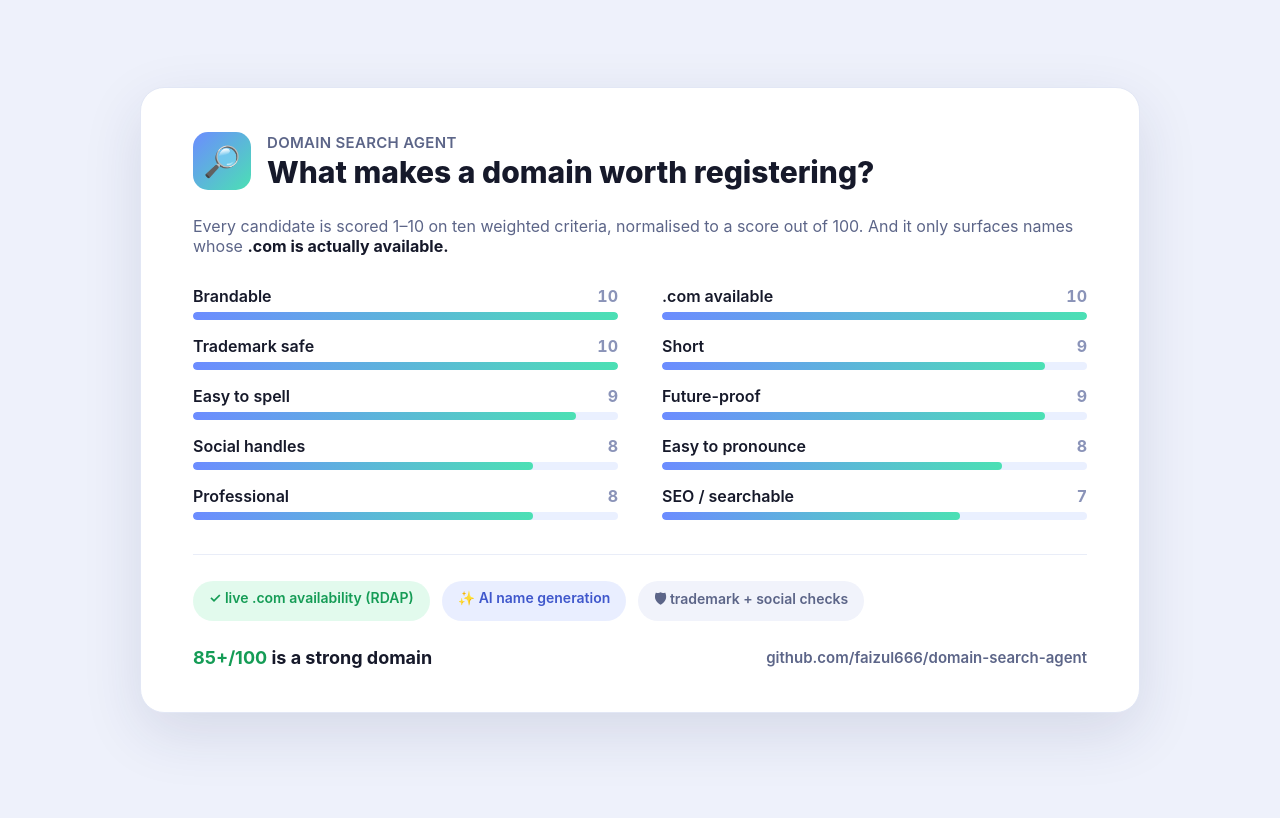
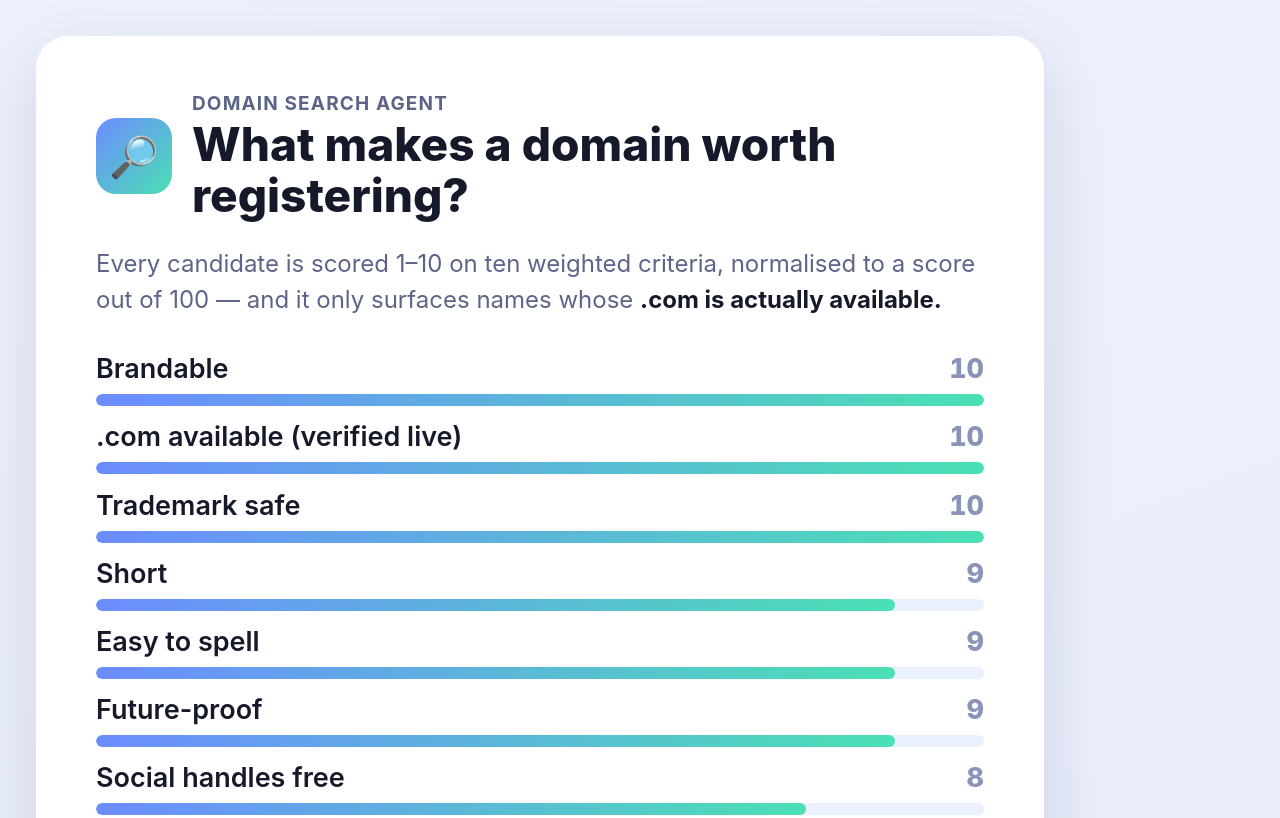
Before and after one commit to faizul666/domain-search-agent, a website: page linkedin-criteria-card.html in a window 1280 px wide. Shown: the top 818 px of the page. Drawn offline with Linux system fonts and the light colour scheme.

Commit message:
Reformat criteria card to portrait 4:5 for social sharing

```diff
--- a/linkedin-criteria-card.html
+++ b/linkedin-criteria-card.html
@@ -5,32 +5,35 @@
 <title>Domain Search Agent — scoring criteria</title>
 <style>
   *{box-sizing:border-box;margin:0;padding:0}
-  body{background:#eef1fb;font-family:-apple-system,BlinkMacSystemFont,"Segoe UI",Roboto,Helvetica,Arial,sans-serif;
-    display:flex;align-items:center;justify-content:center;min-height:100vh;padding:40px;color:#16192a}
-  .card{width:1000px;background:#fff;border:1px solid #e2e7f5;border-radius:24px;
-    box-shadow:0 20px 60px rgba(30,40,90,.12);padding:44px 52px}
-  .top{display:flex;align-items:center;gap:16px;margin-bottom:26px}
-  .logo{width:58px;height:58px;border-radius:15px;background:linear-gradient(135deg,#6c8cff,#4be0b4);
-    display:grid;place-items:center;font-size:30px}
-  .brand{font-size:15px;color:#5c6588;font-weight:600;letter-spacing:.02em;text-transform:uppercase}
-  h1{font-size:30px;font-weight:800;margin-top:2px}
-  .sub{color:#5c6588;font-size:16px;margin:14px 0 30px}
+  html,body{width:1080px;height:1350px}
+  body{background:linear-gradient(160deg,#eef1fb,#e7ecfb);
+    font-family:-apple-system,BlinkMacSystemFont,"Segoe UI",Roboto,Helvetica,Arial,sans-serif;
+    color:#16192a;padding:36px}
+  .card{width:100%;height:100%;background:#fff;border-radius:32px;
+    box-shadow:0 24px 70px rgba(30,40,90,.14);padding:56px 60px;display:flex;flex-direction:column}
+  .top{display:flex;align-items:center;gap:20px;margin-bottom:26px}
+  .logo{width:76px;height:76px;border-radius:20px;background:linear-gradient(135deg,#6c8cff,#4be0b4);
+    display:grid;place-items:center;font-size:40px;flex:0 0 auto}
+  .brand{font-size:19px;color:#5c6588;font-weight:700;letter-spacing:.06em;text-transform:uppercase}
+  h1{font-size:46px;font-weight:800;line-height:1.1;margin-top:4px}
+  .sub{color:#5c6588;font-size:24px;line-height:1.5;margin:0 0 34px}
   .sub b{color:#16192a}
-  .grid{display:grid;grid-template-columns:1fr 1fr;gap:16px 44px}
-  .row .r-top{display:flex;justify-content:space-between;align-items:baseline;font-size:16px;margin-bottom:6px}
-  .r-top .n{font-weight:600}
-  .r-top .w{color:#8a93b8;font-weight:700;font-variant-numeric:tabular-nums}
-  .bar{height:8px;border-radius:5px;background:#eaf0ff;overflow:hidden}
-  .bar>i{display:block;height:100%;border-radius:5px;background:linear-gradient(90deg,#6c8cff,#4be0b4)}
-  .foot{display:flex;flex-wrap:wrap;gap:12px;margin-top:34px;padding-top:26px;border-top:1px solid #e9edf8}
-  .pill{font-size:14px;font-weight:600;padding:8px 16px;border-radius:999px}
-  .p1{background:rgba(61,220,132,.15);color:#159c56}
-  .p2{background:rgba(108,140,255,.15);color:#3f57cc}
+  .rows{flex:1;display:flex;flex-direction:column;justify-content:space-between}
+  .row .r-top{display:flex;justify-content:space-between;align-items:baseline;margin-bottom:9px}
+  .r-top .n{font-weight:600;font-size:27px}
+  .r-top .w{color:#8a93b8;font-weight:800;font-size:27px;font-variant-numeric:tabular-nums}
+  .bar{height:12px;border-radius:7px;background:#eaf0ff;overflow:hidden}
+  .bar>i{display:block;height:100%;border-radius:7px;background:linear-gradient(90deg,#6c8cff,#4be0b4)}
+  .foot{margin-top:34px;padding-top:30px;border-top:1.5px solid #e9edf8}
+  .pills{display:flex;flex-wrap:wrap;gap:14px}
+  .pill{font-size:20px;font-weight:600;padding:11px 20px;border-radius:999px}
+  .p1{background:rgba(61,220,132,.16);color:#0f8a4c}
+  .p2{background:rgba(108,140,255,.16);color:#3f57cc}
   .p3{background:#f1f3fb;color:#5c6588}
-  .tag{margin-top:26px;display:flex;justify-content:space-between;align-items:center;flex-wrap:wrap;gap:10px}
-  .tag .big{font-size:18px;font-weight:700}
-  .tag .big span{color:#159c56}
-  .repo{font-size:15px;color:#5c6588;font-weight:600}
+  .tag{display:flex;justify-content:space-between;align-items:center;flex-wrap:wrap;gap:12px;margin-top:26px}
+  .tag .big{font-size:26px;font-weight:700}
+  .tag .big span{color:#0f8a4c}
+  .repo{font-size:21px;color:#5c6588;font-weight:700}
 </style>
 </head>
 <body>
@@ -42,27 +45,28 @@
         <h1>What makes a domain worth registering?</h1>
       </div>
     </div>
-    <p class="sub">Every candidate is scored 1–10 on ten weighted criteria, normalised to a score out of 100.
-      And it only surfaces names whose <b>.com is actually available.</b></p>
+    <p class="sub">Every candidate is scored 1–10 on ten weighted criteria, normalised to a score
+      out of 100 — and it only surfaces names whose <b>.com is actually available.</b></p>
 
-    <div class="grid" id="grid"></div>
+    <div class="rows" id="rows"></div>
 
     <div class="foot">
+      <div class="pills">
         <span class="pill p1">✓ live .com availability (RDAP)</span>
         <span class="pill p2">✨ AI name generation</span>
         <span class="pill p3">🛡 trademark + social checks</span>
       </div>
-
       <div class="tag">
         <div class="big"><span>85+/100</span> is a strong domain</div>
         <div class="repo">github.com/faizul666/domain-search-agent</div>
       </div>
     </div>
+  </div>
 <script>
-  const data=[["Brandable",10],[".com available",10],["Trademark safe",10],["Short",9],
-    ["Easy to spell",9],["Future-proof",9],["Social handles",8],["Easy to pronounce",8],
-    ["Professional",8],["SEO / searchable",7]];
-  document.getElementById('grid').innerHTML=data.map(([n,w])=>`
+  const data=[["Brandable",10],[".com available (verified live)",10],["Trademark safe",10],
+    ["Short",9],["Easy to spell",9],["Future-proof",9],["Social handles free",8],
+    ["Easy to pronounce",8],["Professional",8],["SEO / searchable",7]];
+  document.getElementById('rows').innerHTML=data.map(([n,w])=>`
     <div class="row">
       <div class="r-top"><span class="n">${n}</span><span class="w">${w}</span></div>
       <div class="bar"><i style="width:${w*10}%"></i></div>
```
Also changed, not shown: docs/criteria-card.png. Lines whose indentation alone changed are shown as unchanged.
